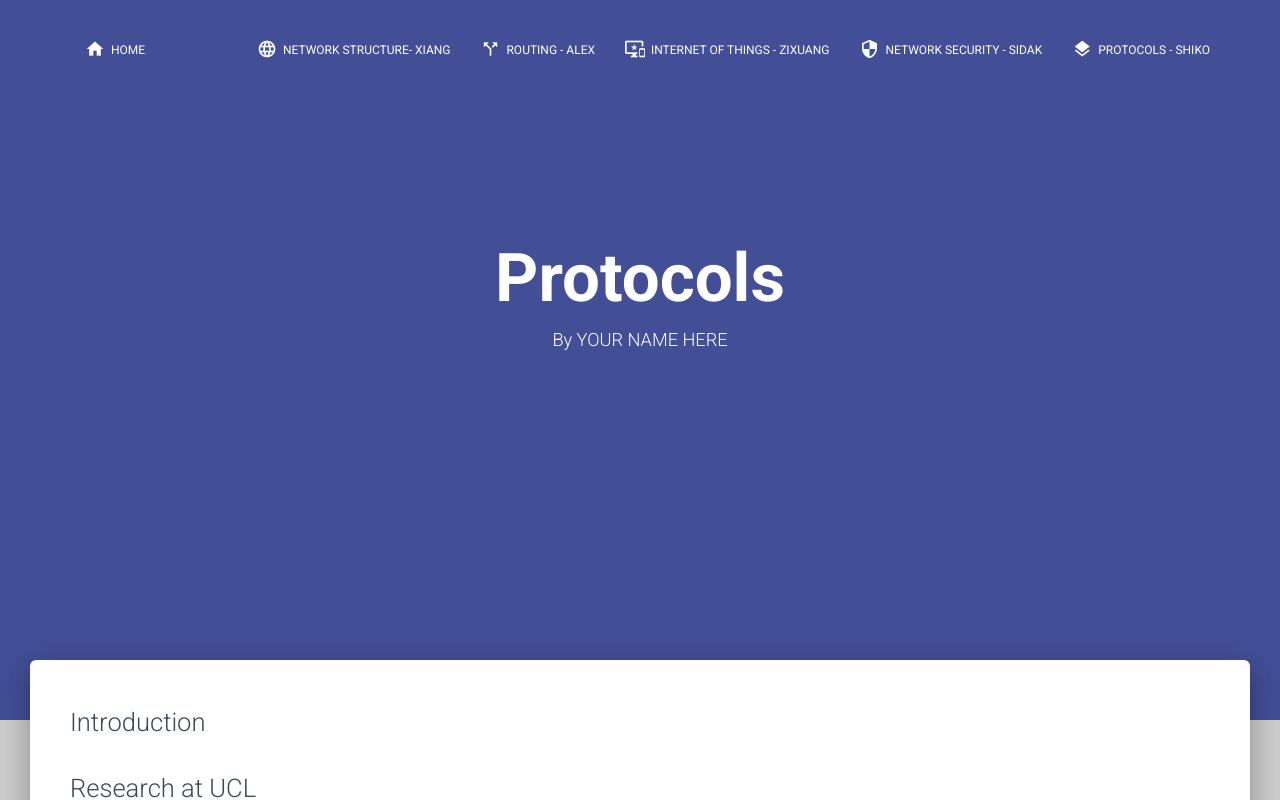
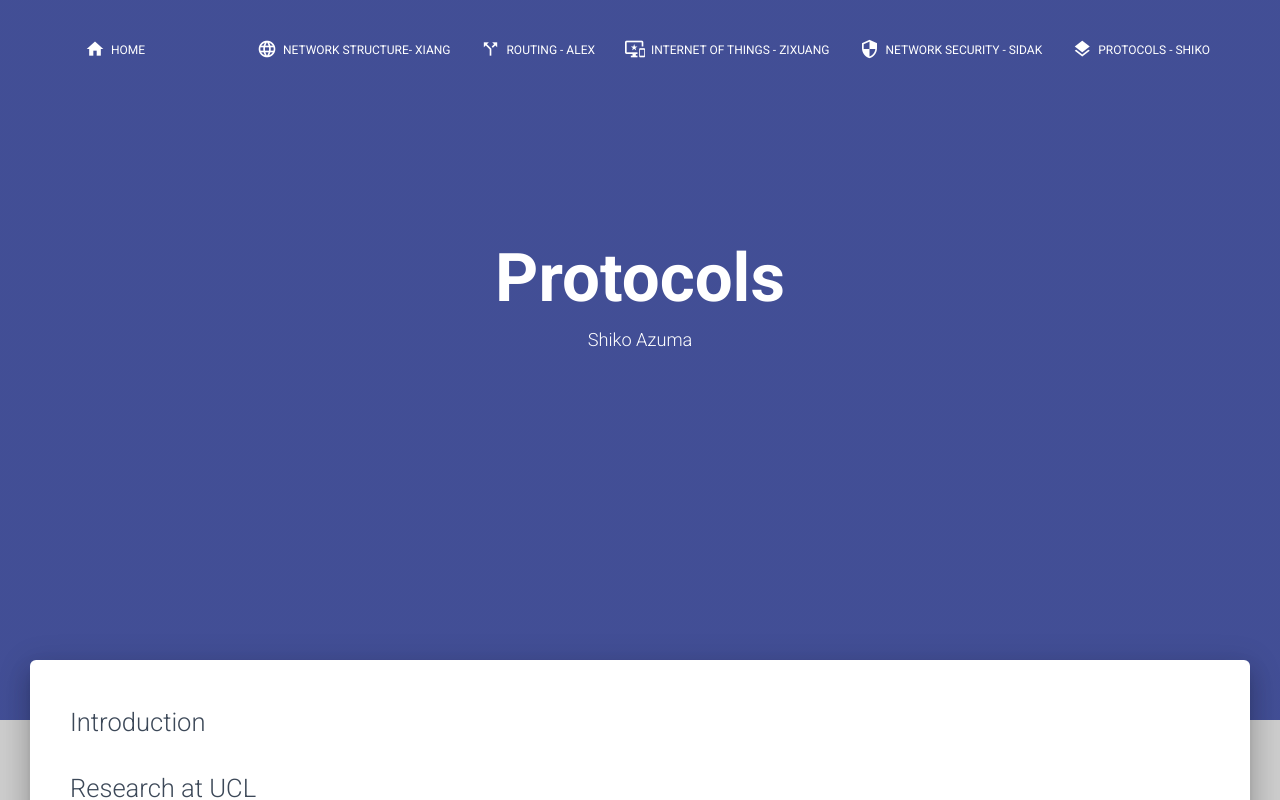
Before and after one commit to jitinder/ENGS101P_Group5_100gbps, a plain HTML site: page Website/protocols.html in a window 1280 px wide. Shown: the top 800 px of the page. Drawn offline with Linux system fonts and the light colour scheme.

Commit message:
First commit

```diff
--- a/Website/protocols.html
+++ b/Website/protocols.html
@@ -101,7 +101,7 @@
 				<div class="col-md-8 col-md-offset-2">
 					<div class="brand">
 						<h1>Protocols</h1>
-						<h4>By YOUR NAME HERE</h4>
+						<h4>Shiko Azuma</h4>
 					</div>
 				</div>
 			</div>
```
